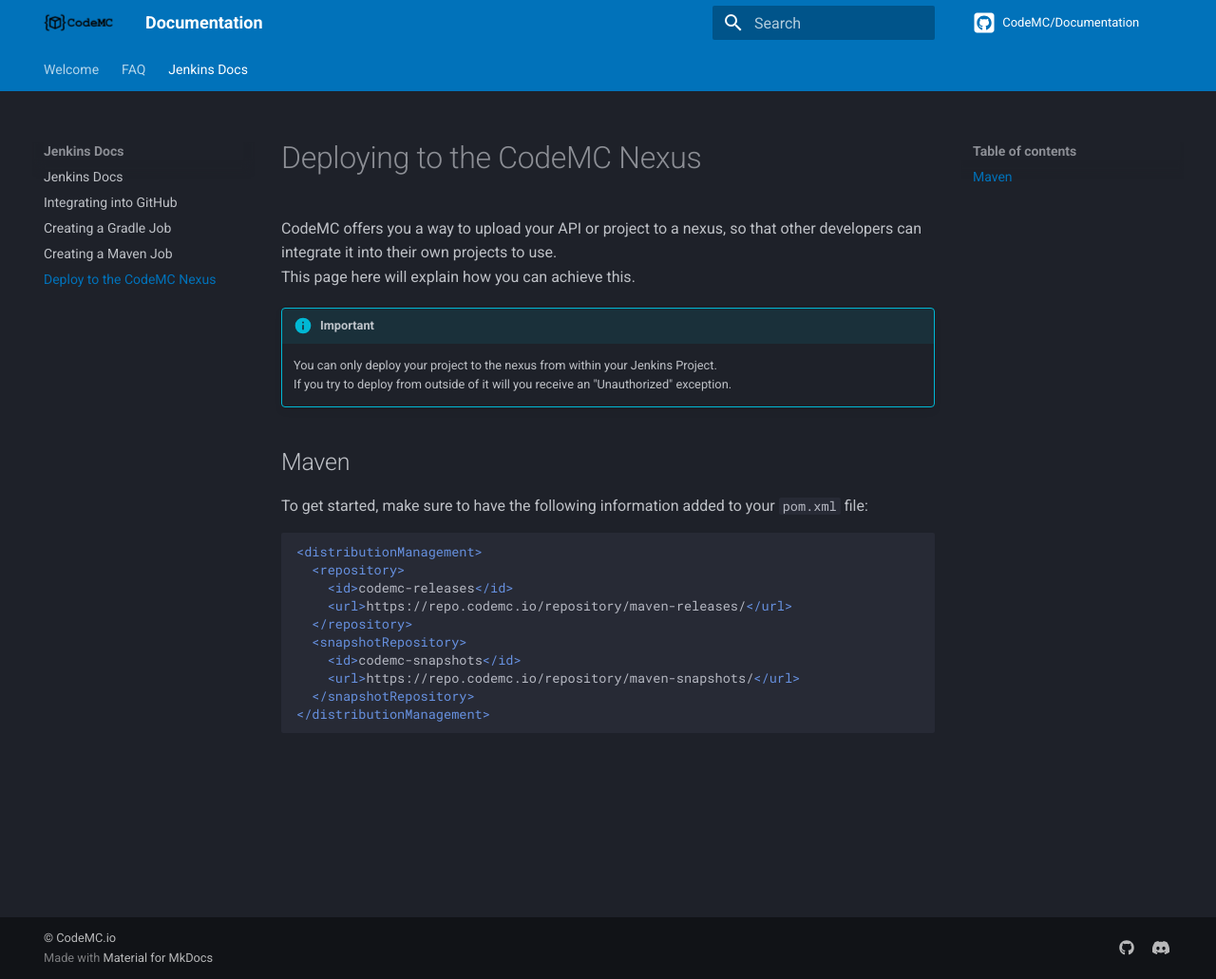
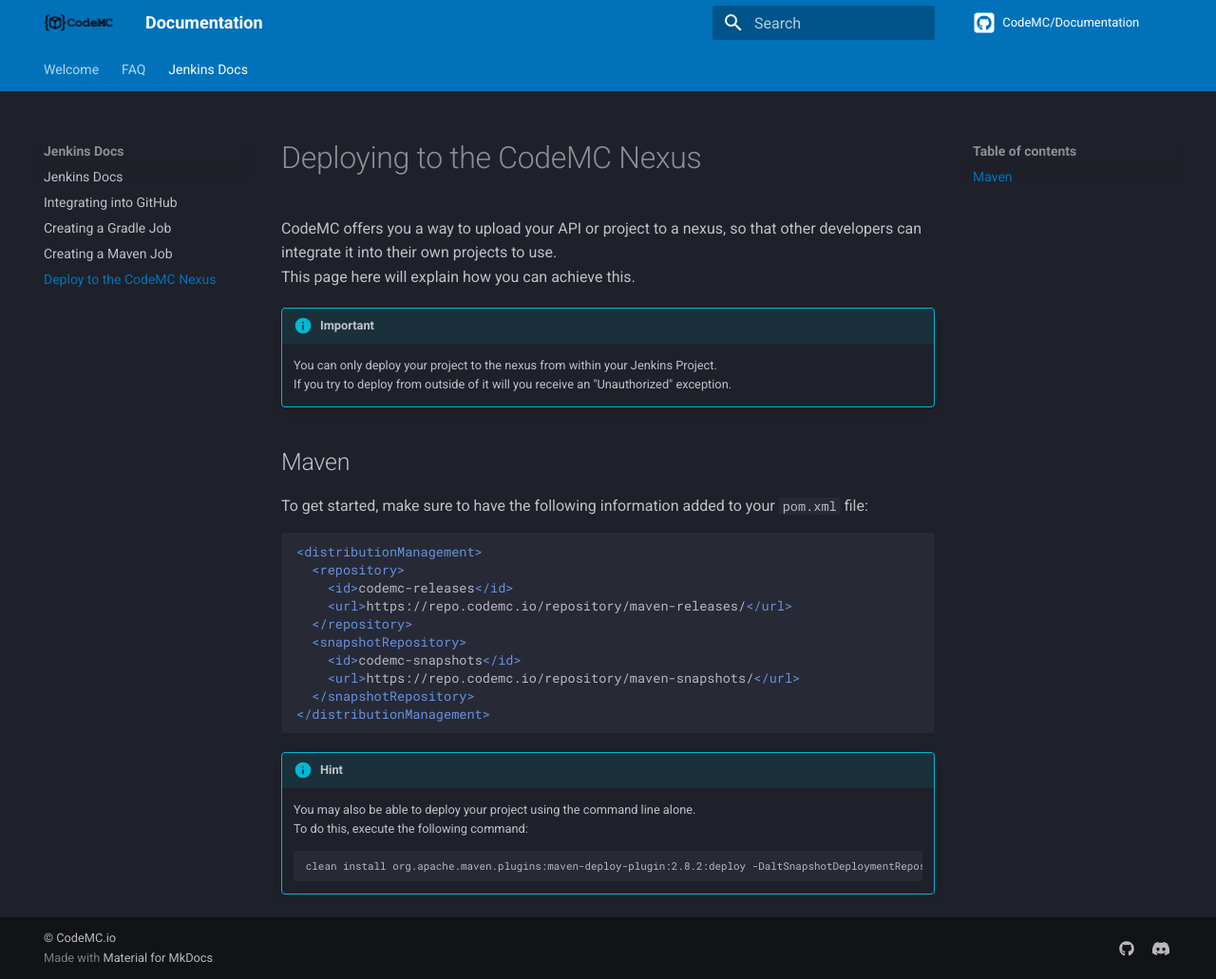
Before and after one commit to CodeMC/Documentation, an MkDocs documentation site: the page built from docs/jenkins/deploy.md, in a window 1280 px wide and 1031 px high. Shown: the whole window at 95% size. Built offline with MkDocs 1.6.1 and Material for MkDocs 9.7.7, drawn with Linux system fonts in a browser that asks for light colours; comment, search, counter and statistics services are not loaded.

Commit message:
Update deploy.md

````diff
--- a/docs/jenkins/deploy.md
+++ b/docs/jenkins/deploy.md
@@ -20,3 +20,11 @@ To get started, make sure to have the following information added to your `pom.x
   </snapshotRepository>
 </distributionManagement>
 ```
+
+
+!!! info "Hint"
+    You may also be able to deploy your project using the command line alone.
+    To do this, execute the following command:
+    ```
+    clean install org.apache.maven.plugins:maven-deploy-plugin:2.8.2:deploy -DaltSnapshotDeploymentRepository=codemc-snapshots::default::https://repo.codemc.io/repository/maven-snapshots/ -DaltReleaseDeploymentRepository=codemc-releases::default::https://repo.codemc.io/repository/maven-releases/
+    ```
````
